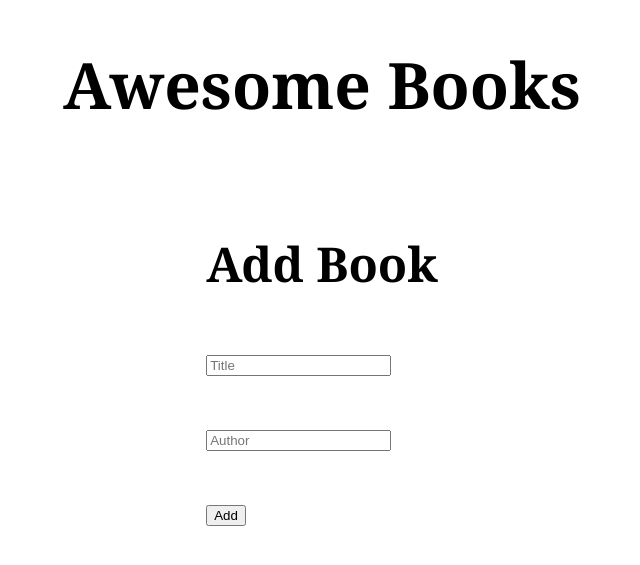
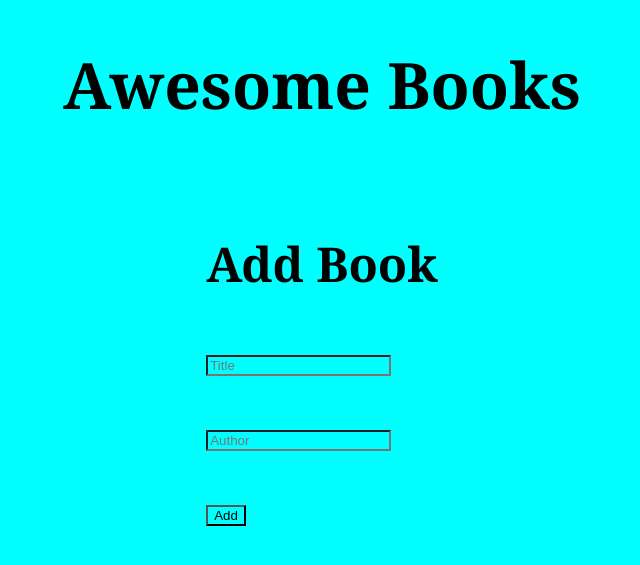
Before and after one commit to beyk/awesomebook4, a plain HTML site: page index.html in a window 1280 px wide. Shown: the part 125-690 px from the top of the page, without its empty margins (318-958 px from the left). Drawn offline with Linux system fonts and the light colour scheme.

Commit message:
Fix undefined

```diff
--- a/style.css
+++ b/style.css
@@ -1,3 +1,7 @@
+* {
+  background-color: aqua;
+}
+
 body {
   font-family: Georgia, 'Times New Roman', Times, serif, cursive;
   display: flex;
```
